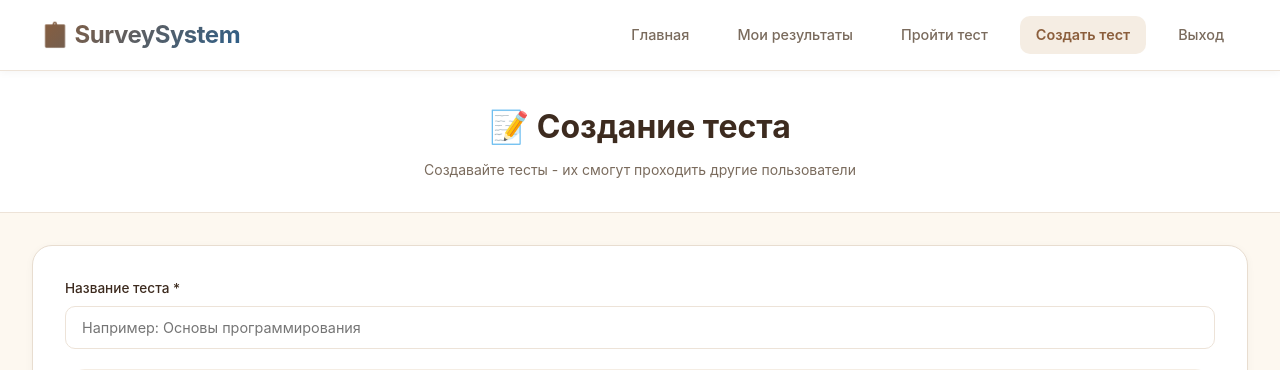
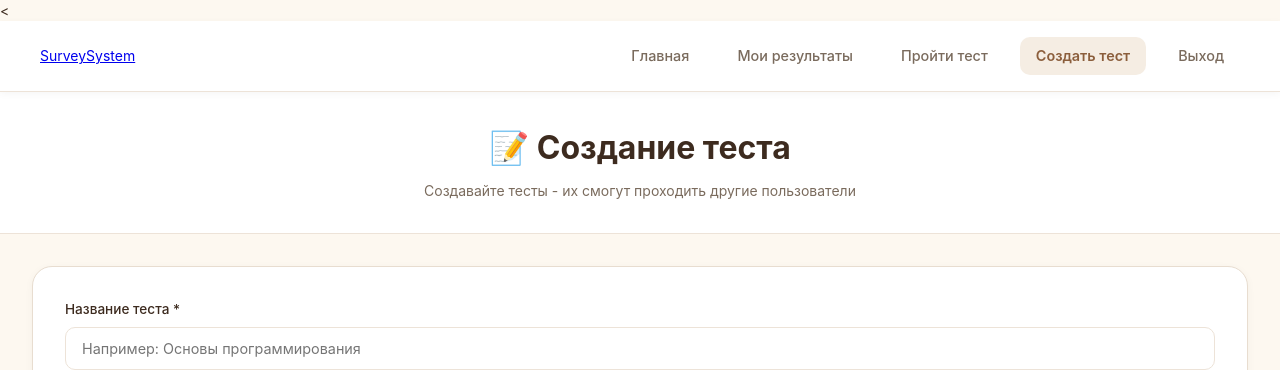
Before and after one commit to Ekaterina4567/survey-system, a Flask app: page /create_test_page in a window 1280 px wide. Shown: the top 370 px of the page. Run offline with Flask 3, Linux system fonts and the light colour scheme; the visitor is signed in with stand-in values (Sample User, id 1); some libraries are stand-ins or nearby versions.

Commit message:
Update create_test.html

```diff
--- a/templates/create_test.html
+++ b/templates/create_test.html
@@ -69,10 +69,13 @@
     </style>
 </head>
 <body>
-    <nav class="navbar">
-        <div class="nav-brand">📋 SurveySystem</div>
-        <div class="nav-links" id="navLinks"></div>
-    </nav>
+    <<nav class="navbar">
+    <a href="/" class="logo-link">
+        <img src="/static/logo.png" alt="SurveySystem Logo" class="logo-img" onerror="this.style.display='none'">
+        <span class="logo-text">SurveySystem</span>
+    </a>
+    <div class="nav-links" id="navLinks"></div>
+</nav>
 
     <div class="admin-header">
         <h1>📝 Создание теста</h1>
```
